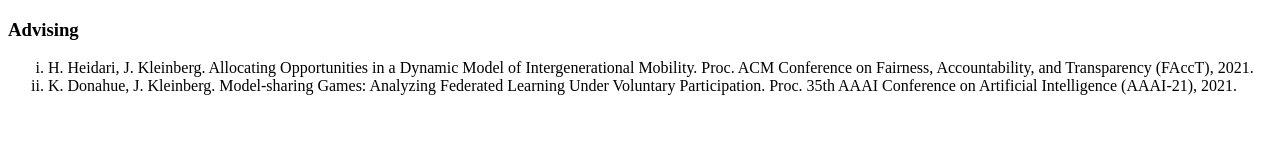
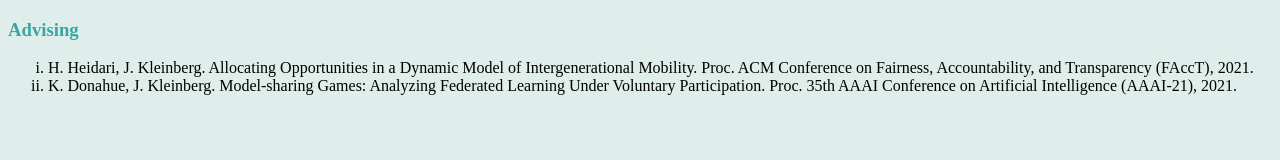
Before and after one commit to CharuSharma13/simpleHTML, a plain HTML site: page hobbies.html in a window 1280 px wide. Drawn offline with Linux system fonts and the light colour scheme.

Commit message:
Update hobbies.html

```diff
--- a/hobbies.html
+++ b/hobbies.html
@@ -3,7 +3,8 @@
 <head>
 	<meta charset="UTF-8">
 	<meta name="viewport" content="width=device-width, initial-scale=1.0">
-	<title>Document</title>
+	<link rel="stylesheet" href="style.css">
+	<title>Page</title>
 </head>
 <body>
 	<h3>Advising</h3>
```
